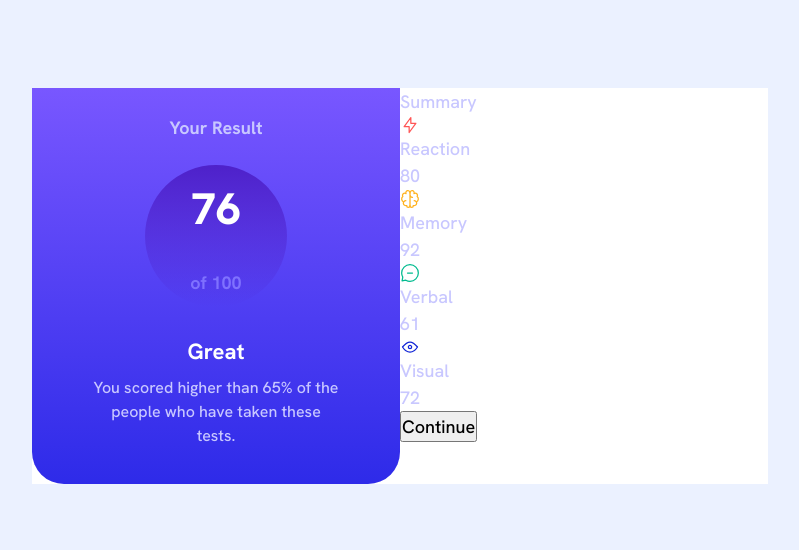
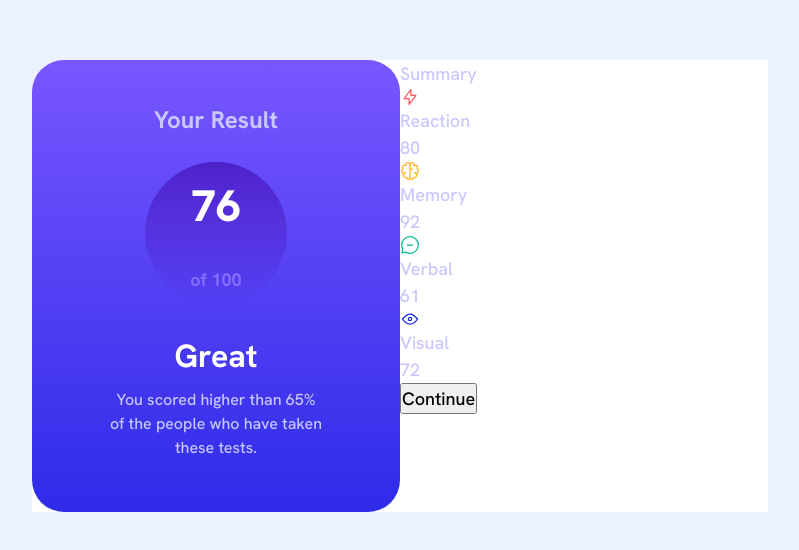
Before and after one commit to devPauloski/results-summary-component, a React (Vite) app: page / in a window 1280 px wide. Shown: the part 114-664 px from the top of the page, without its empty margins (240-1039 px from the left). Built offline with nearby package versions, Linux system fonts and the light colour scheme.

Commit message:
Style the result section

```diff
--- a/src/App.css
+++ b/src/App.css
@@ -40,10 +40,7 @@ body {
   color: var(--clr-light-lavender);
   background-color: var(--clr-pale-blue);
   min-block-size: 100vh;
-}
-
-@media(min-width: 48em) {
-  body {
+  @media(min-width: 48em) {
     place-content: center;
   }
 }
@@ -53,31 +50,38 @@ body {
   margin-inline: auto;
   background-color: var(--clr-white);
   display: grid;
-}
-
-@media(min-width: 48em) {
-  .wrapper {
+  @media(min-width: 48em) {
     max-inline-size: 46rem;
     grid-template-columns: 1fr 1fr;
+    border-top-left-radius: 2rem;
   }
 }
 
 .result-section {
   background: linear-gradient(var(--clr-light-slate-blue), var(--clr-light-royal-blue));
-  padding-inline: 3.625rem;
+  padding-inline: 1rem;
   padding-block: 1.625rem 2.25rem;
   text-align: center;
   border-bottom-left-radius: 2rem;
   border-bottom-right-radius: 2rem;
+  @media (min-width: 48em) {
+    padding-block: 2.625rem 3.25rem;
+    border-radius: 2rem;
+  }
 }
 
 .result-title {
+  font-size: 1.25rem;
   font-weight: var(--fw-bold);
   margin-block-end: 1.5rem;
+  @media(min-width: 48em) {
+    font-size: 1.5rem;
+  }
 }
 
 .result-score {
-  width: 8.875rem;
+  max-width: 8.875rem;
+  width: 100%;
   aspect-ratio: 1;
   border-radius: 50%;
   background: linear-gradient(var(--clr-violet-blue), var(--clr-persian-blue));
@@ -105,8 +109,16 @@ body {
   color: var(--clr-white);
   font-weight: var(--fw-bold);
   margin-block-end: .5rem;
+  @media(min-width: 48em) {
+    font-size: 2rem;
+  }
 }
 
 .result-description {
   font-size: 1rem;
+  margin-inline: auto;
+  max-width: 32ch;
+  @media(min-width: 48em) {
+    max-width: 24ch;
+  }
 }
```
